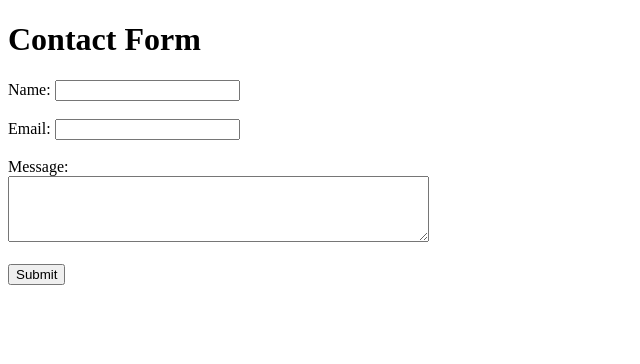
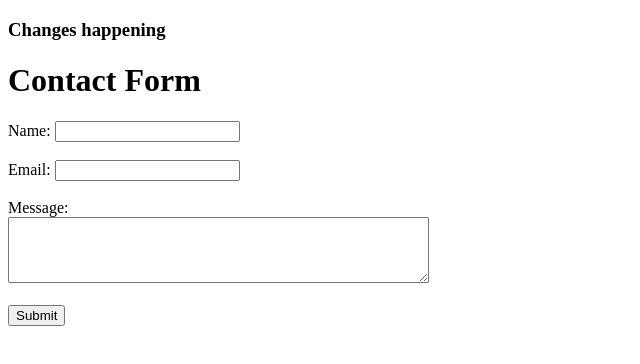
Before and after one commit to Zainab-Al-Mansoor/2nd-repo, a plain HTML site: page form.html in a window 1280 px wide. Shown: the whole page, without its empty margins (0-640 px from the left). Drawn offline with Linux system fonts and the light colour scheme.

Commit message:
Change some text in form

```diff
--- a/form.html
+++ b/form.html
@@ -6,6 +6,7 @@
     <title>Basic Form</title>
 </head>
 <body>
+    <h3>Changes happening</h3>
     <h1>Contact Form</h1>
     <form action="/submit-form" method="POST">
         <label for="name">Name:</label>
```
